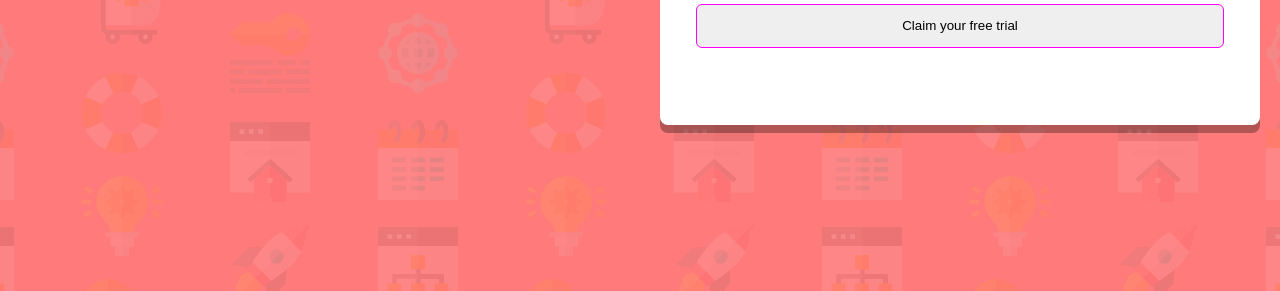
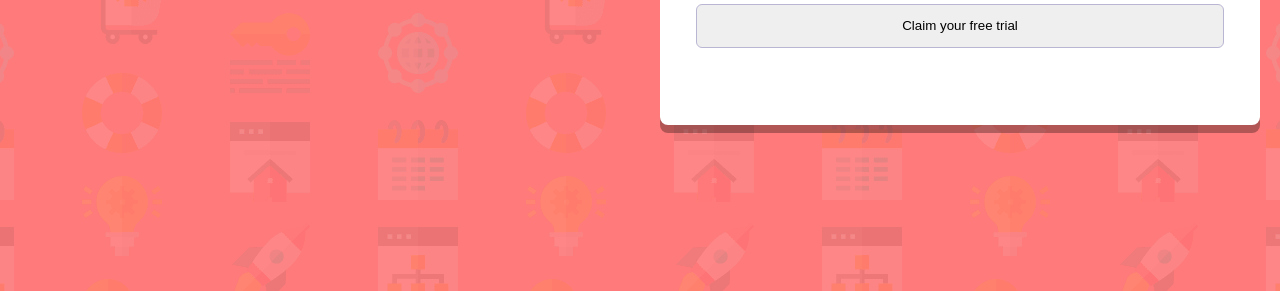
Before and after one commit to lilKriT/intro-component-with-sign-up-form, a plain HTML site: page index.html in a window 1280 px wide. Shown: the part 509-800 px from the top of the page. Drawn offline with Linux system fonts and the light colour scheme.

Commit message:
More styling.

```diff
--- a/style.css
+++ b/style.css
@@ -84,11 +84,16 @@ body {
   padding: 2.25rem;
 }
 
-.ltc .sign-up-container input{
+.ltc .sign-up-container input {
   width: 100%;
   height: 2.75rem;
   padding: 0 1.5rem;
   border-radius: 0.375rem;
-  border: 1px solid magenta;
+  border: 1px solid var(--grayish-blue);
   margin-bottom: 16px;
 }
+
+.ltc .sign-up-container input:focus {
+  outline: none;
+  border: 2px solid var(--blue);
+}
```
